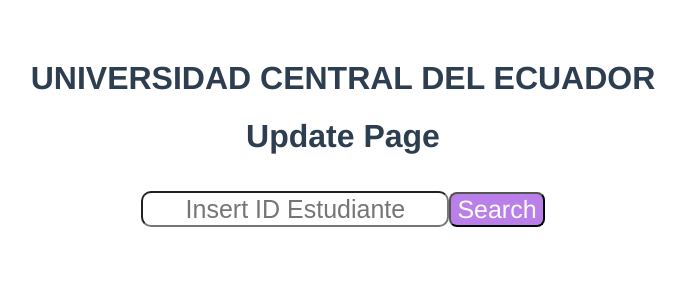
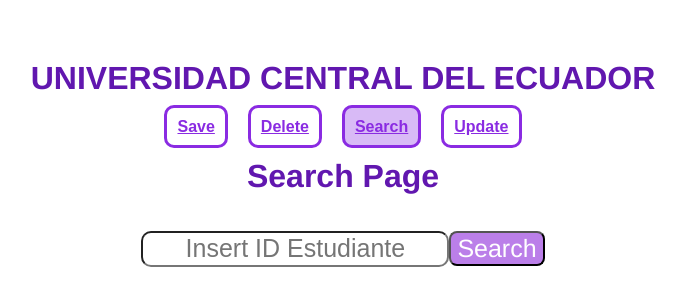
Before and after one commit to reymon4/pw_vue_u3_p5_rh, a Vue app: page /#/search in a window 1280 px wide. Before the commit this address led to /#/update. Shown: the top 306 px of the page, without its empty margins (297-982 px from the left). Built offline with nearby package versions, Linux system fonts and the light colour scheme.

Commit message:
Update Vue components and routes - Taller37

```diff
--- a/src/App.vue
+++ b/src/App.vue
@@ -1,16 +1,19 @@
 <template>
    <h1>UNIVERSIDAD CENTRAL DEL ECUADOR</h1>
-  <router-view />
+   <NavBar/>
+   <router-view />
+
 </template>
 
 <script>
 import EstudiantePageVue from "./pages/EstudiantePage.vue";
-
+import NavBar from "./components/NavBar.vue";
 
 export default {
   name: "App",
   components: {
     EstudiantePageVue,
+    NavBar
   },
 };
 </script>
@@ -23,5 +26,9 @@
   text-align: center;
   color: #2c3e50;
   margin-top: 60px;
+
+}
+h1{
+  color:rgb(97, 23, 175);
 }
 </style>
--- /dev/null
+++ b/src/components/NavBar.vue
@@ -0,0 +1,31 @@
+<template>
+  <div>
+
+    <router-link to="/save">Save</router-link>
+    <router-link to="/delete">Delete</router-link>
+    <router-link to="/search">Search</router-link>
+    <router-link to="update">Update</router-link>
+  </div>
+</template>
+
+<script>
+export default {
+
+}
+</script>
+
+<style>
+/* Para todos los elementos de a que estan en un div */
+div a{
+    color:blueviolet;
+    margin:0px 10px;
+    font-weight: bold;
+    font-family: Arial, Helvetica, sans-serif;
+    border:solid;
+    padding: 10px 10px;
+    border-radius: 10px;
+}
+.router-link-exact-active{
+    background-color:rgba(137, 43, 226, 0.324);
+}
+</style>
--- a/src/pages/EstudianteUpdate.vue
+++ b/src/pages/EstudianteUpdate.vue
@@ -127,4 +127,5 @@
   border-radius: 8px;
   height: 100%;
 }
+
   </style>
--- /dev/null
+++ b/src/pages/NoFoundPage.vue
@@ -0,0 +1,13 @@
+<template>
+  <h1>Page not found!</h1>
+</template>
+
+<script>
+export default {
+
+}
+</script>
+
+<style>
+
+</style>
```
Also changed, not shown: src/router/router.js (+9 -8 lines).
